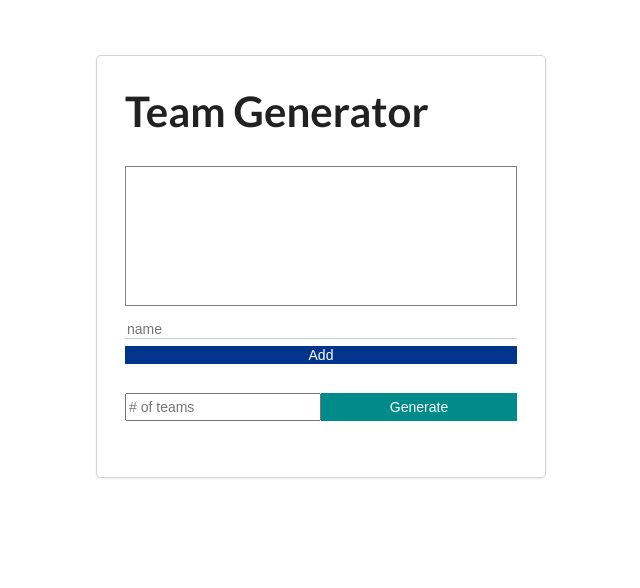
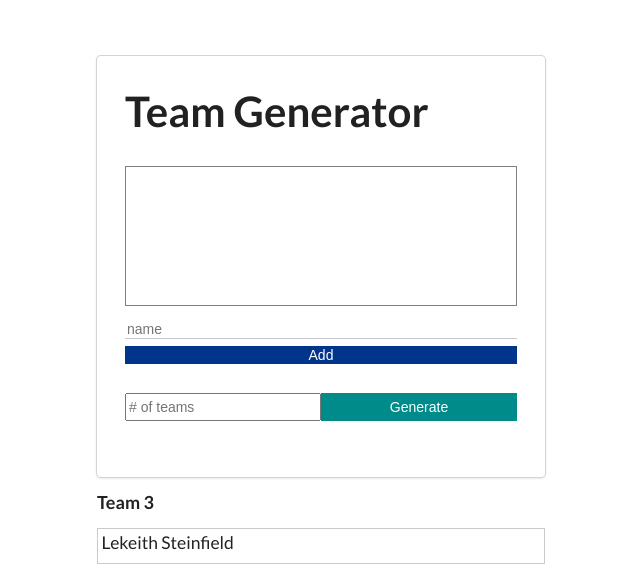
Before and after one commit to KausaChangs/teamapp, an Angular app: page / in a window 1280 px wide. Shown: the top 588 px of the page, without its empty margins (319-959 px from the left). Built offline with nearby package versions, Linux system fonts and the light colour scheme.

Commit message:
added styling to the teams list render

```diff
--- a/src/app/app.component.css
+++ b/src/app/app.component.css
@@ -64,3 +64,13 @@ li {
   font-size: 1.25rem;
   margin-bottom: 0.5rem;
 }
+
+.team-container {
+  margin-bottom: 1rem;
+}
+
+.team-container ul {
+  border: 0.1rem solid rgba(128, 128, 128, 0.418);
+  margin: 0;
+  padding: 0.25rem;
+}
--- a/src/app/app.component.html
+++ b/src/app/app.component.html
@@ -28,4 +28,12 @@
     </div>
     <P *ngIf="errorMessage" class="error-msg">{{ errorMessage }}</P>
   </div>
+  <div class="teams-container">
+    <div class="team-container">
+      <h3>Team 3</h3>
+      <ul>
+        <li>Lekeith Steinfield</li>
+      </ul>
+    </div>
+  </div>
 </diV>
```
